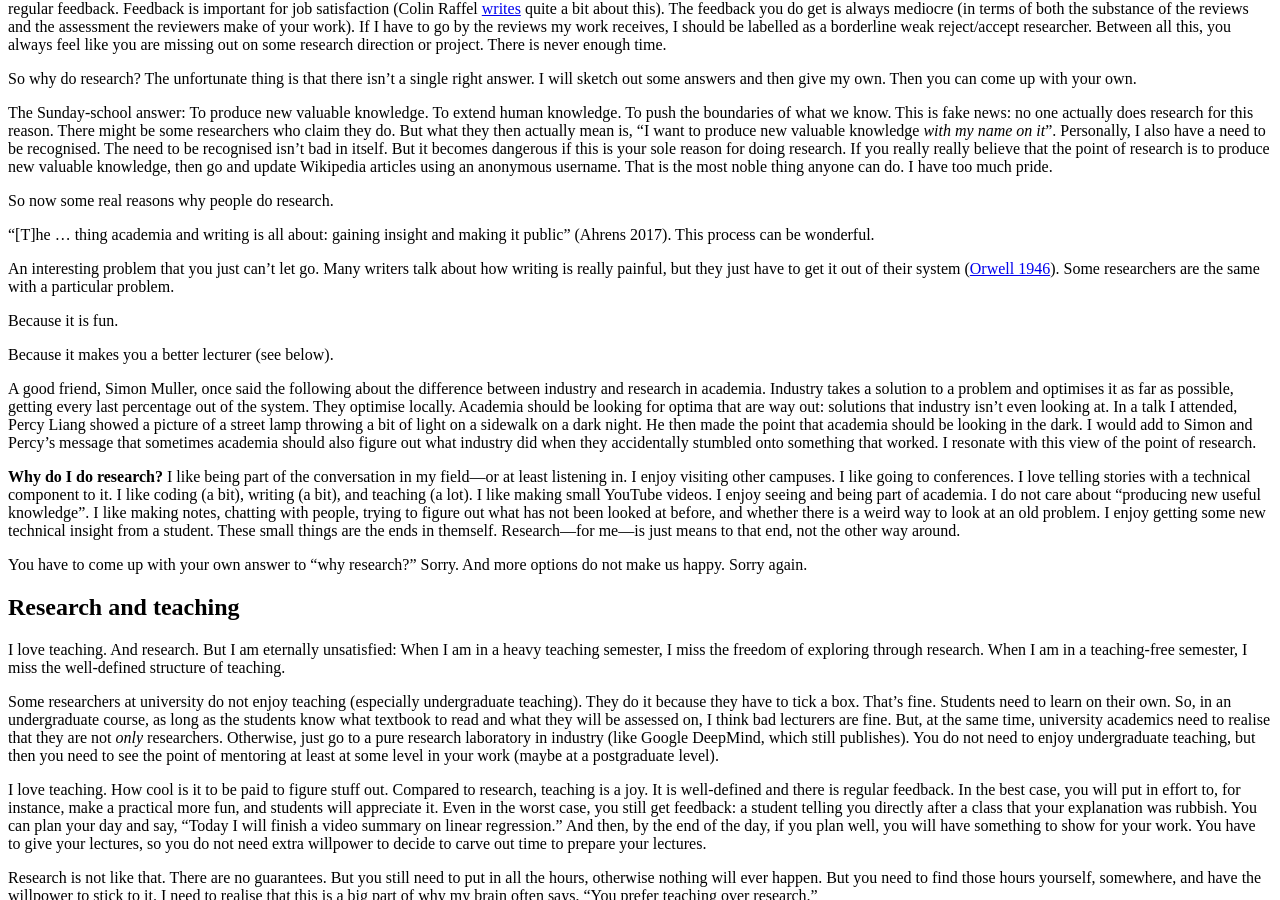
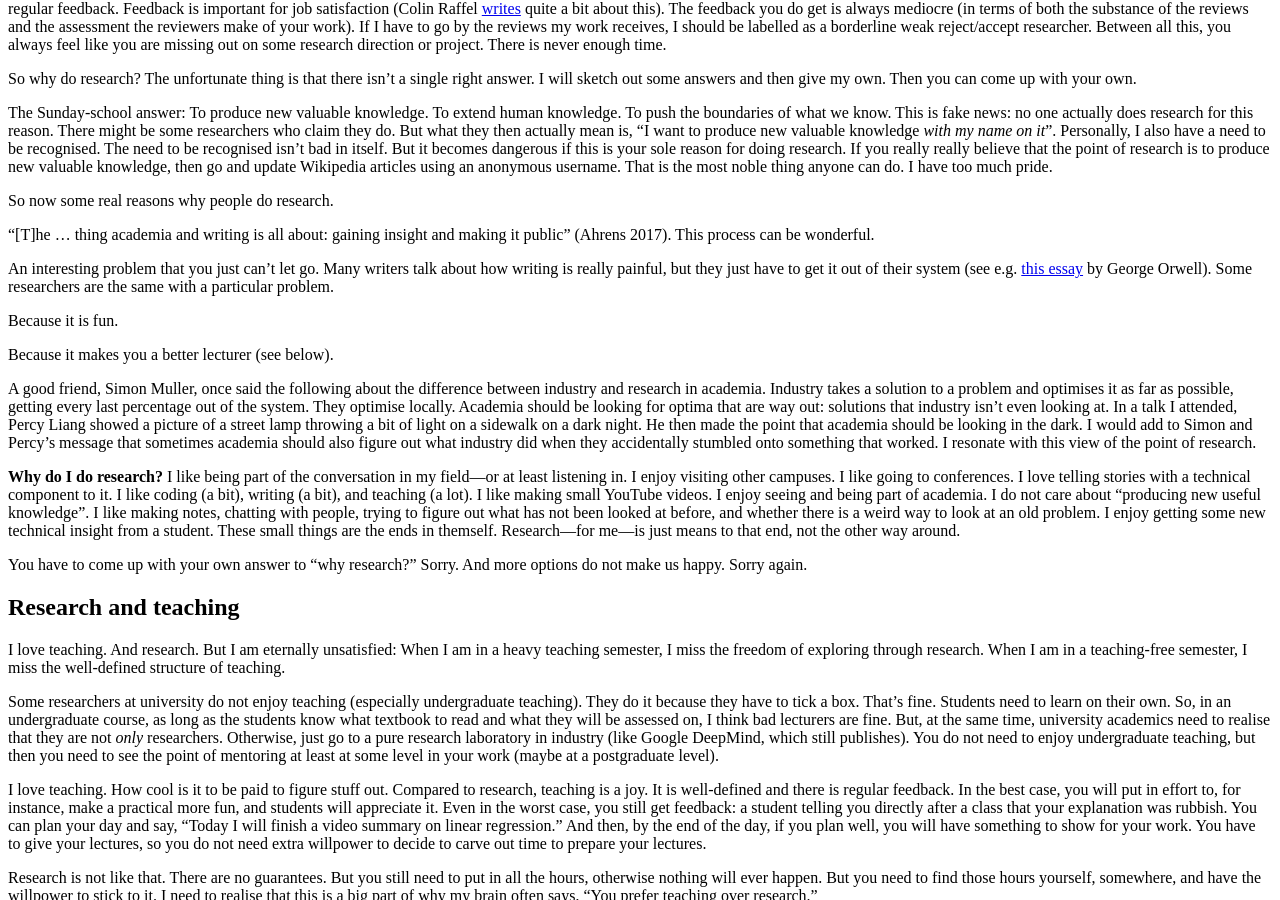
Before and after one commit to kamperh/kamperh.github.io, a Jekyll site: the page built from _posts/2025-05-16-research-thoughts.md, in a window 1280 px wide and 900 px high, scrolled down 1206 px. Built offline with Jekyll 4.4.1, drawn with Linux system fonts in a browser that asks for light colours; our own code applies the rules of GitHub Pages for plain Markdown files; a style sheet for code colours, icons or effects is not loaded.

Commit message:
Update 2025-05-16-research-thoughts.md

```diff
--- a/_posts/2025-05-16-research-thoughts.md
+++ b/_posts/2025-05-16-research-thoughts.md
@@ -50,7 +50,7 @@ So now some real reasons why people do research.
 
 "[T]he ... thing academia and writing is all about: gaining insight and making it public" (Ahrens 2017). This process can be wonderful.
 
-An interesting problem that you just can't let go. Many writers talk about how writing is really painful, but they just have to get it out of their system ([Orwell 1946](https://www.orwellfoundation.com/the-orwell-foundation/orwell/essays-and-other-works/why-i-write/)). Some researchers are the same with a particular problem.
+An interesting problem that you just can't let go. Many writers talk about how writing is really painful, but they just have to get it out of their system (see e.g. [this essay](https://www.orwellfoundation.com/the-orwell-foundation/orwell/essays-and-other-works/why-i-write/) by George Orwell). Some researchers are the same with a particular problem.
 
 Because it is fun.
 
```
